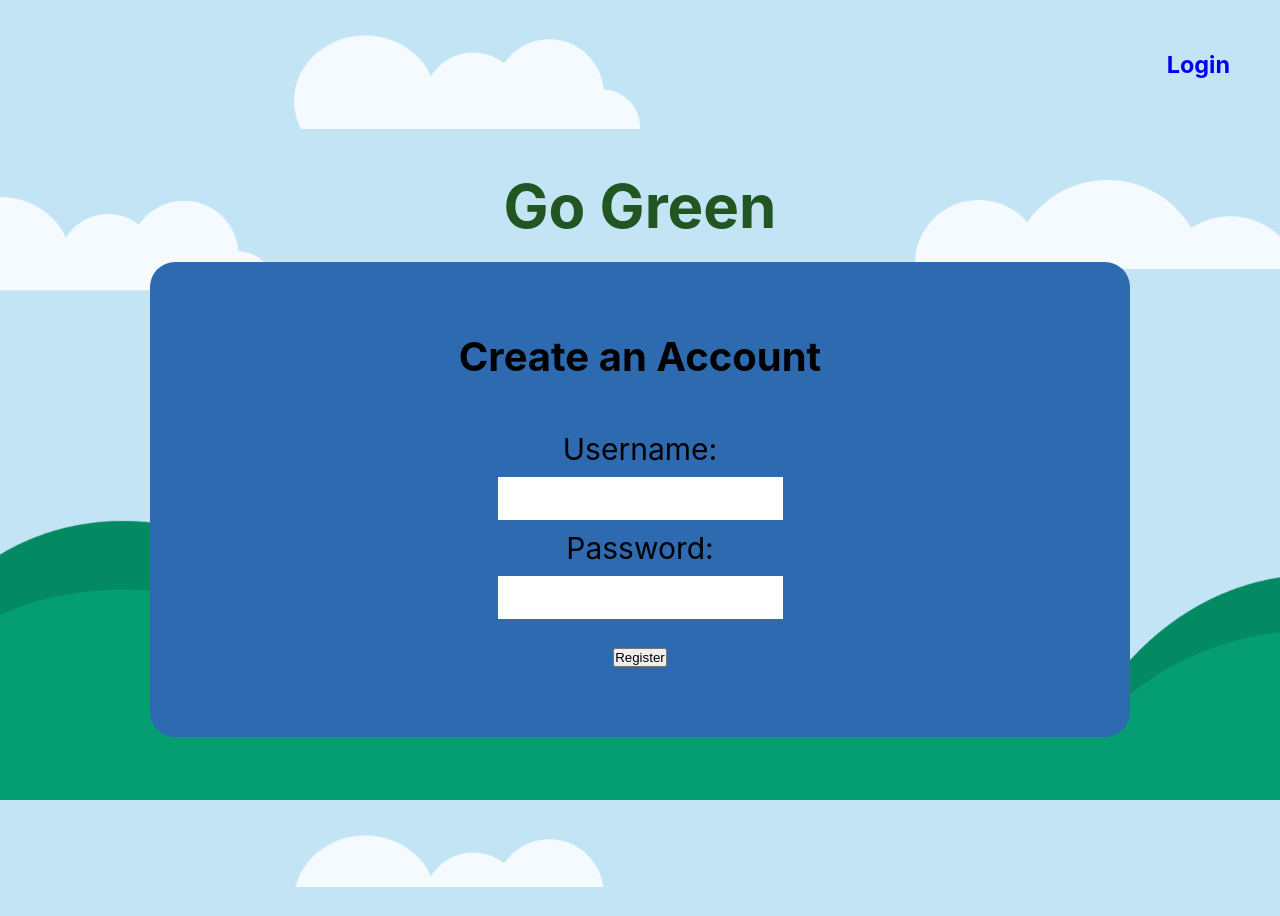
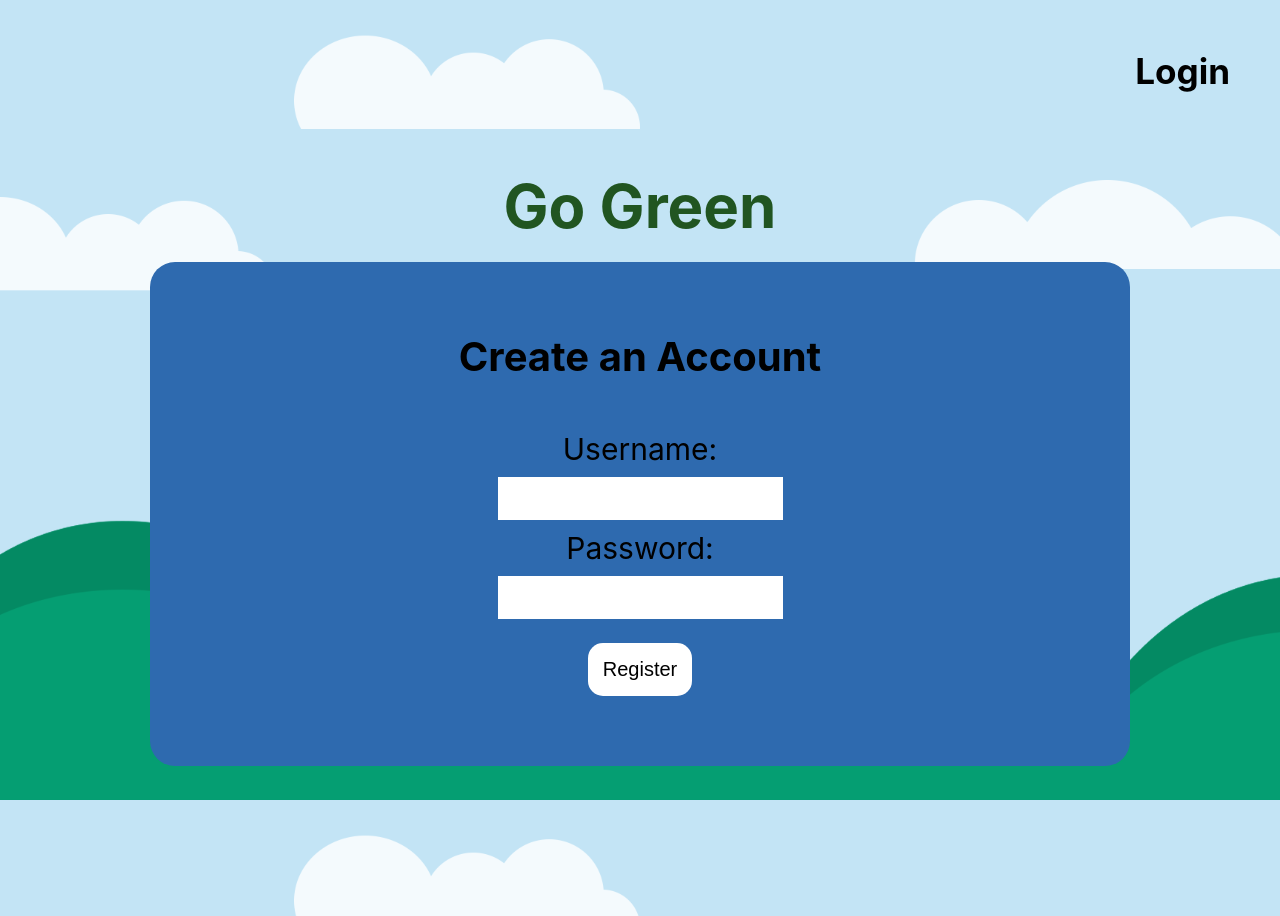
Before and after one commit to ipioselli/cart351_project, a PHP site: page /final/register.php in a window 1280 px wide. Before the commit the page ends 887 px from the top, so only its background shows below. Run offline with PHP 8.4, Linux system fonts and the light colour scheme.

Commit message:
finished creation page

```diff
--- a/final/css/user.css
+++ b/final/css/user.css
@@ -16,9 +16,16 @@
   }
 
 .login a{
-    padding:50px;
+    font-size: 1.5em;
+    margin:50px;
     float: right;
     text-decoration: none;
+    color:black;
+  }
+
+  .login a:hover{
+    color:rgb(26, 56, 91);
+
   }
 
 
@@ -85,3 +92,19 @@
     display: inline-block;
 
   }
+
+  #submit-register{
+    font-size: 1em;
+    border:none;
+    padding:15px;
+    background-color: white;
+    border-radius: 15px;
+    transition: 0.4s;
+
+  }
+
+  #submit-register:hover{
+    background-color: rgb(26, 56, 91);
+    color:white;
+    cursor: pointer;
+  }
--- a/final/register.php
+++ b/final/register.php
@@ -25,14 +25,13 @@ if ($_SERVER['REQUEST_METHOD'] === 'POST') {
             if ($existingUsername === $username) {
 
                 echo "User already exists!";
-                echo "Go to Login page";
+                // echo "Go to Login page";
+                // header('Location: register.php?error=useralreadyexists');
+
                 exit;
             }
         }
     }
-
-    // Hash the password securely before storing
-    // $hashedPassword = password_hash($password, PASSWORD_DEFAULT);
 
     // Append the new user to the text file
     $newUser = "$username:$password" . PHP_EOL;
@@ -56,6 +55,7 @@ if ($_SERVER['REQUEST_METHOD'] === 'POST') {
 </head>
 <body>
 
+
     <h3 class="login"><a href="login.php">Login</a></h3>
 
     <div class="main-register">
@@ -69,7 +69,7 @@ if ($_SERVER['REQUEST_METHOD'] === 'POST') {
 <input type="text" id="username" name="username" required><br>
 <p class="password"><label for="password">Password:</label></p>
 <input type="password" id="password" name="password" required><br><br>
-<input type="submit" value="Register">
+<input type="submit" id="submit-register" value="Register">
 </fieldset>
 </form>
 
--- a/final/user.txt
+++ b/final/user.txt
@@ -1,2 +1,3 @@
 mark:127
 ines:123
+bruce:123
```
